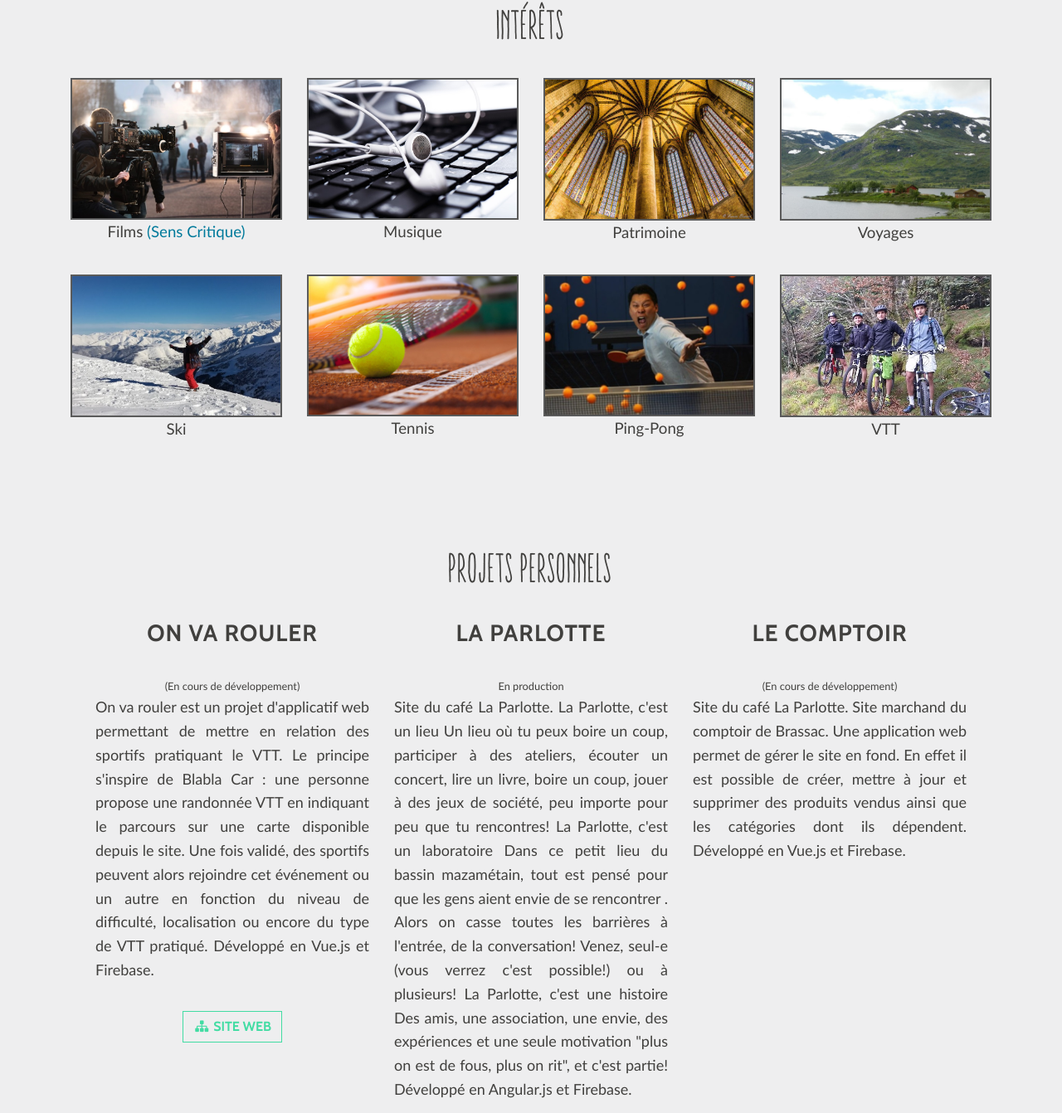
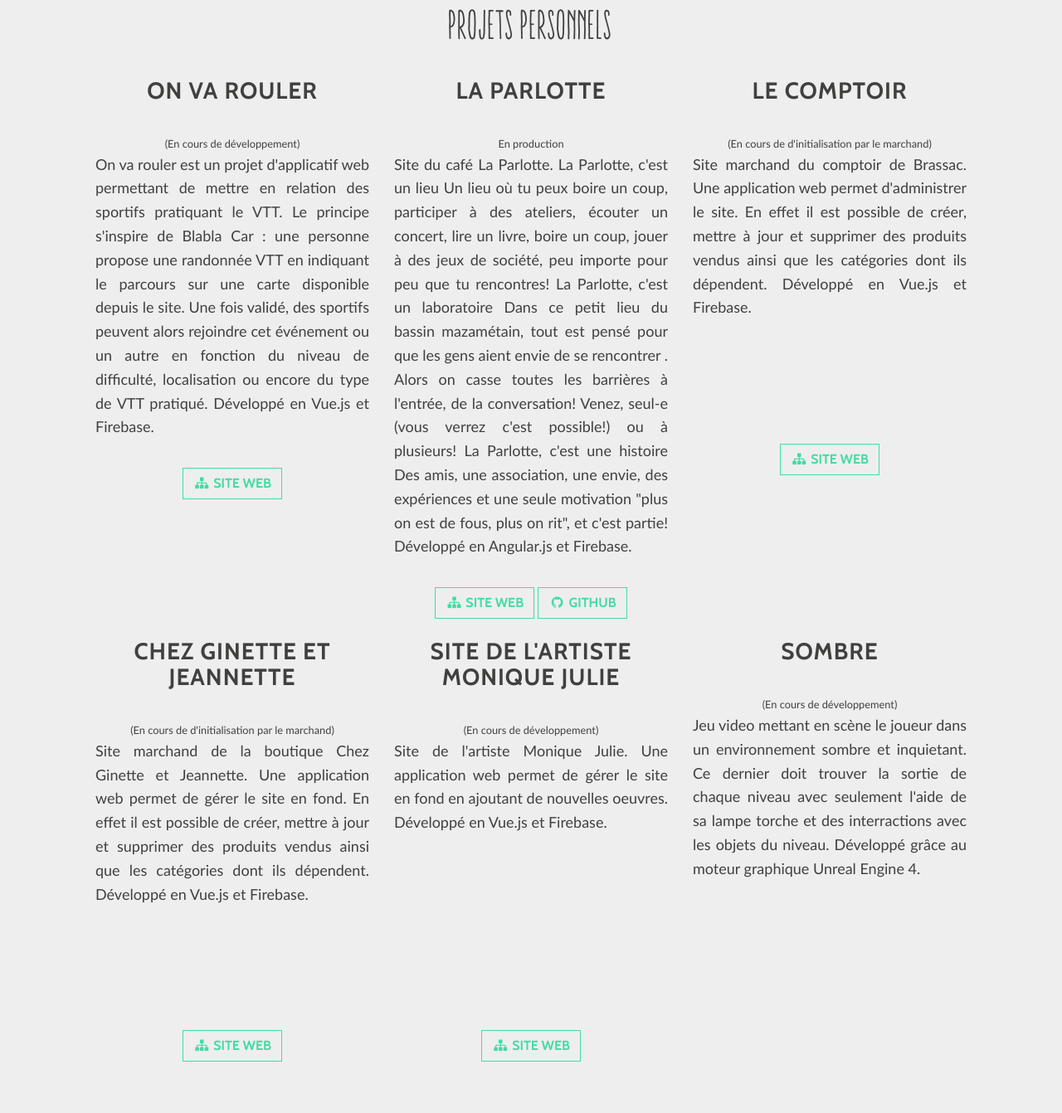
Before and after one commit to thomasdelagoutine/portefolio, a plain HTML site: page index.html in a window 1280 px wide. Shown: the part 3198-4540 px from the top of the page at 83% size. Drawn offline with nearby package versions, Linux system fonts and the light colour scheme; a web font is replaced by a local one.

Commit message:
Update projects

```diff
--- a/index.html
+++ b/index.html
@@ -356,52 +356,6 @@
         <div class="container">
             <div class="row">
                 <div class="col-lg-12 mx-auto">
-                    <h1 class="portfolio-title">Intérêts</h1>
-                    <div class="row">
-                        <div class="col-md-3 col-xs-12">
-                            <img class="portfolio-interet-image" src="img/film.jpg" />
-                            <p class="portfolio-interet-text">Films<a href="https://www.senscritique.com/ThomasBels"
-                                    target="_blank"> (Sens Critique)</a></p>
-                        </div>
-                        <div class="col-md-3 col-xs-12">
-                            <img class="portfolio-interet-image" src="img/musique.jpg" />
-                            <p class="portfolio-interet-text">Musique</p>
-                        </div>
-                        <div class="col-md-3 col-xs-12">
-                            <img class="portfolio-interet-image" src="img/patrimoine.jpg" />
-                            <p class="portfolio-interet-text">Patrimoine</p>
-                        </div>
-                        <div class="col-md-3 col-xs-12">
-                            <img class="portfolio-interet-image" src="img/voyage.JPG" />
-                            <p class="portfolio-interet-text">Voyages</p>
-                        </div>
-                        <div class="col-md-3 col-xs-12">
-                            <img class="portfolio-interet-image" src="img/ski.jpg" />
-                            <p class="portfolio-interet-text">Ski</p>
-                        </div>
-                        <div class="col-md-3 col-xs-12">
-                            <img class="portfolio-interet-image" src="img/tennis.jpg" />
-                            <p class="portfolio-interet-text">Tennis</p>
-                        </div>
-                        <div class="col-md-3 col-xs-12">
-                            <img class="portfolio-interet-image" src="img/ping-pong.jpg" />
-                            <p class="portfolio-interet-text">Ping-Pong</p>
-                        </div>
-                        <div class="col-md-3 col-xs-12">
-                            <img class="portfolio-interet-image" src="img/vtt.jpg" />
-                            <p class="portfolio-interet-text">VTT</p>
-                        </div>
-
-                    </div>
-                </div>
-            </div>
-        </div>
-    </section>
-    <!-- Projet Persoo -->
-    <section id="projetperso" class="content-section text-center">
-        <div class="container">
-            <div class="row">
-                <div class="col-lg-12 mx-auto">
                     <h1 class="portfolio-title">Projets personnels</h1>
                     <div class="col-lg-12 mx-auto row">
                         <div class="col-lg-4 col-xs-12">
@@ -415,7 +369,7 @@
                                 Une fois validé, des sportifs peuvent alors rejoindre cet événement ou un autre en
                                 fonction
                                 du niveau de difficulté, localisation ou encore du type de VTT pratiqué. Développé en Vue.js et Firebase.</p>
-                            <a href="https://onvarouler-52e89.firebaseapp.com" target="_blank" class="btn btn-default">
+                            <a href="https://ovr-v2.web.app" target="_blank" class="btn btn-default">
                                 <i class="fa fa-sitemap fa-fw"></i>
                                 <span class="network-name">Site web</span>
                             </a>
@@ -443,23 +397,52 @@
                                 <i class="fa fa-sitemap fa-fw"></i>
                                 <span class="network-name">Site web</span>
                             </a>
-                            <a href="https://github.com/thomasdelagoutine/laparlotte" target="_blank"
-                                class="btn btn-default">
+                            <a href="https://github.com/thomasdelagoutine/laparlotte" target="_blank" class="btn btn-default">
                                 <i class="fa fa-github fa-fw"></i>
                                 <span class="network-name">GitHub</span>
                             </a>
                         </div>
                         <div class="col-lg-4 col-xs-12">
                             <h3>Le comptoir</h3>
-                            <small class="portfolio-en-dev">(En cours de développement)</small>
-                            <p class="portfolio-project-text">Site du café La Parlotte.
-                               Site marchand du comptoir de Brassac. Une application web permet de gérer le site en fond.
+                            <small class="portfolio-en-dev">(En cours de d'initialisation par le marchand)</small>
+                            <p class="portfolio-project-text">
+                               Site marchand du comptoir de Brassac. Une application web permet d'administrer le site.
                                En effet il est possible de créer, mettre à jour et supprimer des produits vendus ainsi que les catégories
                                dont ils dépendent.
                                Développé en Vue.js et Firebase.
                             </p>
+                            <a href="https://lecomptoir-fc74f.web.app" target="_blank" class="btn btn-default">
+                                <i class="fa fa-sitemap fa-fw"></i>
+                                <span class="network-name">Site web</span>
+                            </a>
                         </div>
-                        <div class="col-lg-4 col-xs-12">
+                        <div class="col-lg-4 col-xs-12 mt-4">
+                            <h3>Chez Ginette et Jeannette</h3>
+                            <small class="portfolio-en-dev">(En cours de d'initialisation par le marchand)</small>
+                            <p class="portfolio-project-text">
+                               Site marchand de la boutique Chez Ginette et Jeannette. Une application web permet de gérer le site en fond.
+                               En effet il est possible de créer, mettre à jour et supprimer des produits vendus ainsi que les catégories
+                               dont ils dépendent.
+                               Développé en Vue.js et Firebase.
+                            </p>
+                            <a href="https://chezginettetetjeannette.web.app" target="_blank" class="btn btn-default">
+                                <i class="fa fa-sitemap fa-fw"></i>
+                                <span class="network-name">Site web</span>
+                            </a>
+                        </div>
+                        <div class="col-lg-4 col-xs-12 mt-4">
+                            <h3>Site de l'artiste Monique Julie</h3>
+                            <small class="portfolio-en-dev">(En cours de développement)</small>
+                            <p class="portfolio-project-text">
+                               Site de l'artiste Monique Julie. Une application web permet de gérer le site en fond en ajoutant de nouvelles oeuvres.
+                               Développé en Vue.js et Firebase.
+                            </p>
+                            <a href="https://moniquejulie-ef87b.firebaseapp.com" target="_blank" class="btn btn-default">
+                                <i class="fa fa-sitemap fa-fw"></i>
+                                <span class="network-name">Site web</span>
+                            </a>
+                        </div>
+                        <div class="col-lg-4 col-xs-12 mt-4">
                             <h3>Sombre</h3>
                             <small class="portfolio-en-dev">(En cours de développement)</small>
                             <p class="portfolio-project-text">
```
